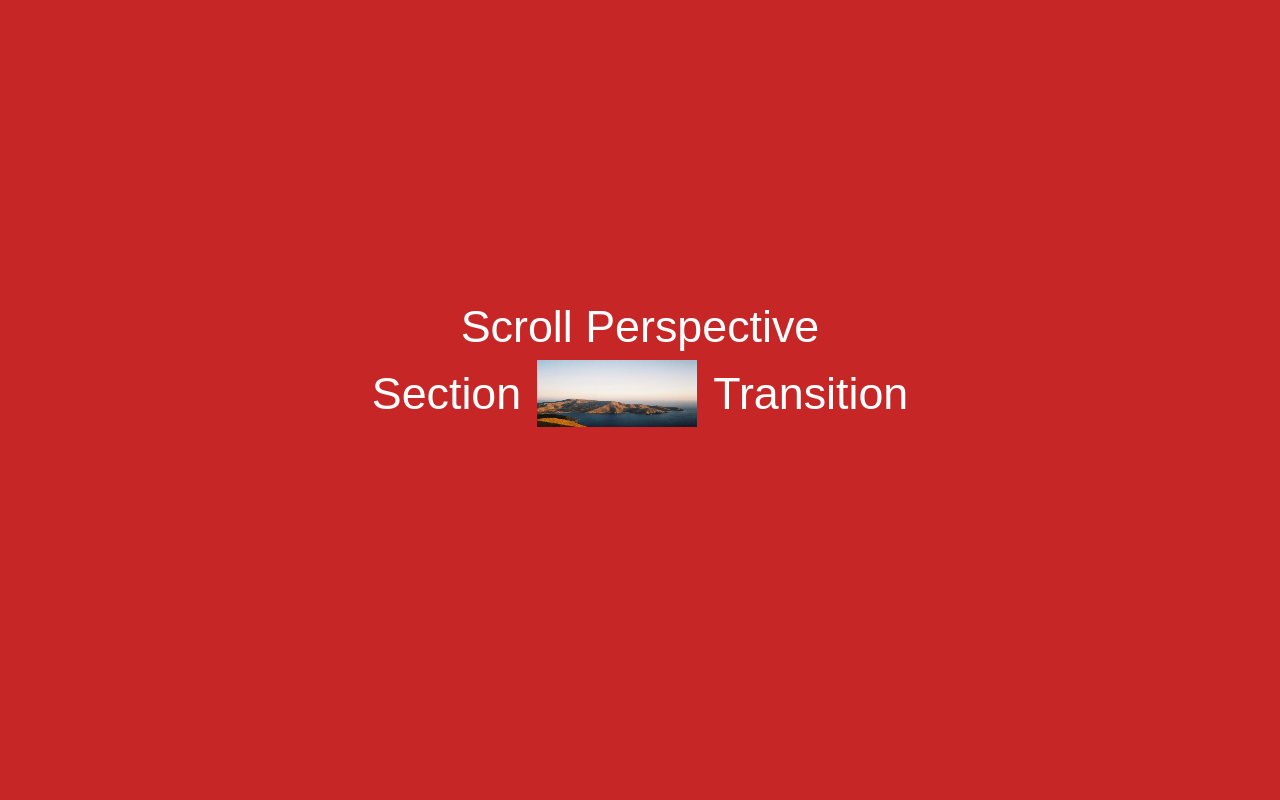
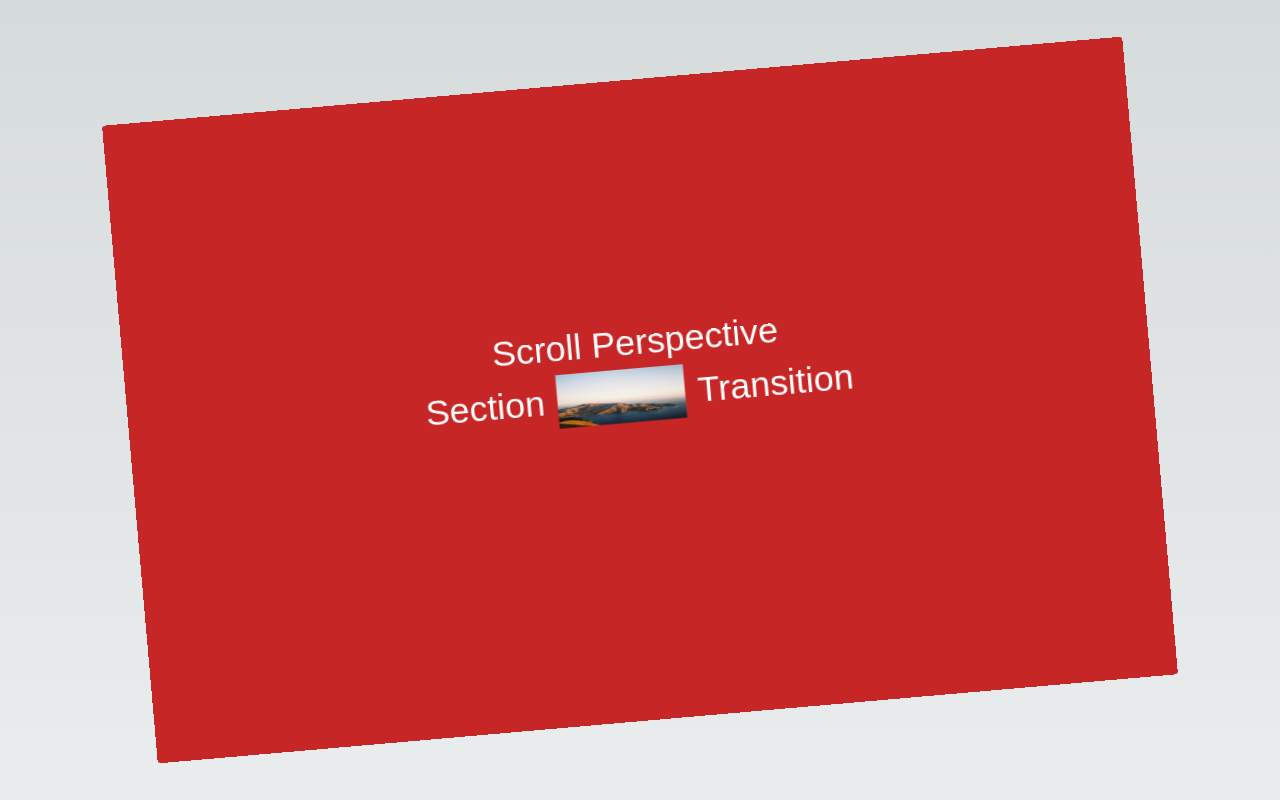
Before and after one commit to mazwrld/perspective-section-transition, a Next.js app: page / in a window 1280 px wide. Shown: the top 800 px of the page. Built offline with nearby package versions, Linux system fonts and the light colour scheme; a web font is replaced by a local one.

Commit message:
last commit

```diff
--- a/app/page.tsx
+++ b/app/page.tsx
@@ -2,13 +2,29 @@
 
 import hero from '@/assets/bg_1.jpeg'
 import content from '@/assets/bg_2.jpeg'
+import {
+  motion,
+  useScroll,
+  useTransform,
+  type MotionValue,
+} from 'framer-motion'
 import Lenis from 'lenis'
 import Image from 'next/image'
-import { useEffect } from 'react'
+import { useEffect, useRef } from 'react'
 
-function Hero() {
+interface Props {
+  scrollYProgress: MotionValue<number>
+}
+
+function Hero({ scrollYProgress }: Props) {
+  const scale = useTransform(scrollYProgress, [0, 1], [1, 0.8])
+  const rotate = useTransform(scrollYProgress, [0, 1], [0, -5])
+
   return (
-    <div className='sticky top-0 h-screen bg-[#C72626] text-[3.5vw] flex flex-col items-center justify-center text-white pb-[10vh]'>
+    <motion.div
+      style={{ scale, rotate }}
+      className='sticky top-0 h-screen rounded bg-[#C72626] text-[3.5vw] flex flex-col items-center justify-center text-white pb-[10vh]'
+    >
       <p>Scroll Perspective</p>
       <div className='flex gap-4'>
         <section>Section</section>
@@ -23,13 +39,15 @@ function Hero() {
         </div>
         <p>Transition</p>
       </div>
-    </div>
+    </motion.div>
   )
 }
 
-function Content() {
+function Content({ scrollYProgress }: Props) {
+  const scale = useTransform(scrollYProgress, [0, 1], [0.8, 1])
+  const rotate = useTransform(scrollYProgress, [0, 1], [-5, 0])
   return (
-    <div className='relative h-screen'>
+    <motion.div style={{ scale, rotate }} className='relative rounded h-screen'>
       <Image
         src={content}
         alt='content image'
@@ -37,11 +55,17 @@ function Content() {
         fill
         sizes='(max-width: 768px) 100vw, (max-width: 1200px) 50vw, 33vw'
       />
-    </div>
+    </motion.div>
   )
 }
 
 export default function Home() {
+  const container = useRef<HTMLElement | null>(null)
+  const { scrollYProgress } = useScroll({
+    target: container,
+    offset: ['start start', 'end end'],
+  })
+
   useEffect(() => {
     const lenis = new Lenis()
     function raf(time: number) {
@@ -52,9 +76,9 @@ export default function Home() {
     requestAnimationFrame(raf)
   }, [])
   return (
-    <main className='relative h-[200vh]'>
-      <Hero />
-      <Content />
+    <main ref={container} className='relative h-[200vh]'>
+      <Hero scrollYProgress={scrollYProgress} />
+      <Content scrollYProgress={scrollYProgress} />
     </main>
   )
 }
```
